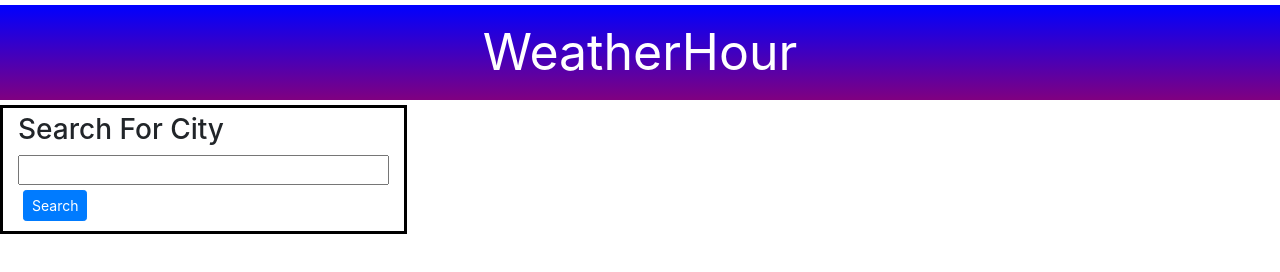
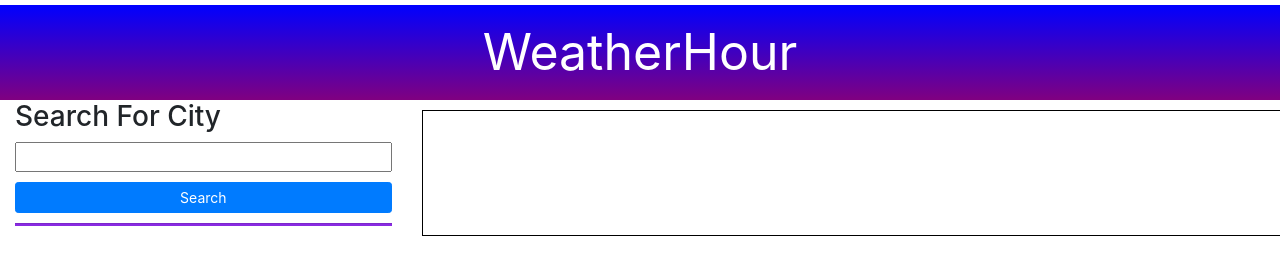
Before and after one commit to BT616/WeatherHour, a plain HTML site: page index.html in a window 1280 px wide. Drawn offline with nearby package versions, Linux system fonts and the light colour scheme.

Commit message:
got border around output and search button is longer

```diff
--- a/index.html
+++ b/index.html
@@ -14,7 +14,7 @@
 <body class="flex-column">
 <header class="hero">WeatherHour</header>
 <main class= "row justify-space-between" >
-<div class="col-6 col-md-4 col-md-2">
+<div class="col-4">
 <div class="container">
 <h3>Search For City</h3>
 
@@ -22,23 +22,26 @@
 
 <form  id ="search-form" >
 <input id="search-input">
-<div class="d-grid gap-2">
-<button class="btn btn-primary btn-sm" type="submit"  class="btn">Search</button>
+
+
+<button class="btn btn-primary btn-sm btn-block" type="submit" class="btn">Search</button>
+<hr class="seperator">
 </div>
 </form>
 
-</div>
+
 </div>
 
 
 
-<div class = "col-12 col-md-8" class="output" id="current-weather">
+<div class = "col-8" class="output" id="current-weather">
+
+<section id="forecast"></section>
+</div>
 
 
-</div>
+<div class="current-forecast">
 
-<section id="forecast">
-<div class="current-forecast">
 
 </div>
 
--- a/style.css
+++ b/style.css
@@ -16,19 +16,15 @@ h3{
 
 }
 
-div{
-    display: inline-block;
-    padding: 5px;
-    max-width: 100%;
-}
+
 
 input{
     position: relative;
     width: 100%;
 }
-.container{
-
-    border: solid black;
+#current-weather{
+    margin-top: 10px;;
+    border: solid 1px black;
 }
 
 
@@ -36,3 +32,15 @@ input{
     font-size: 50px;
 
 }
+
+.seperator{
+height:2px;
+background: blueviolet;
+margin: 10px 0;
+box-shadow: 0px 0px 0px 5px 2px rgba(red, green, blue, alpha);
+}
+
+.btn{
+    margin-top: 10px;
+   width: 100%;
+}
```
